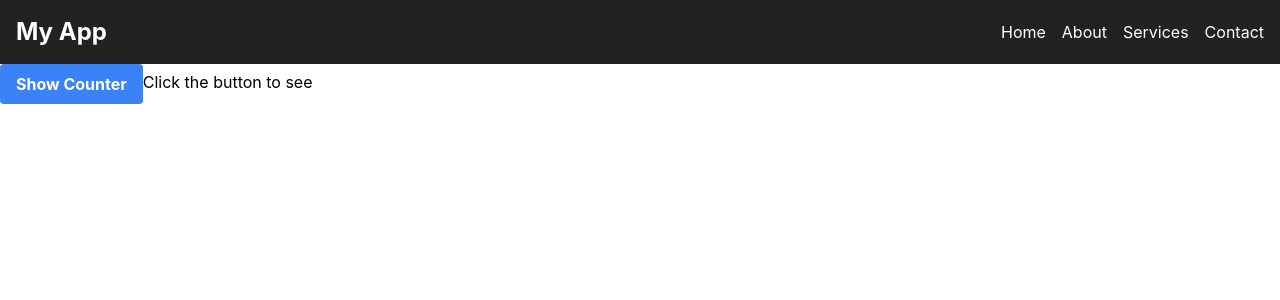
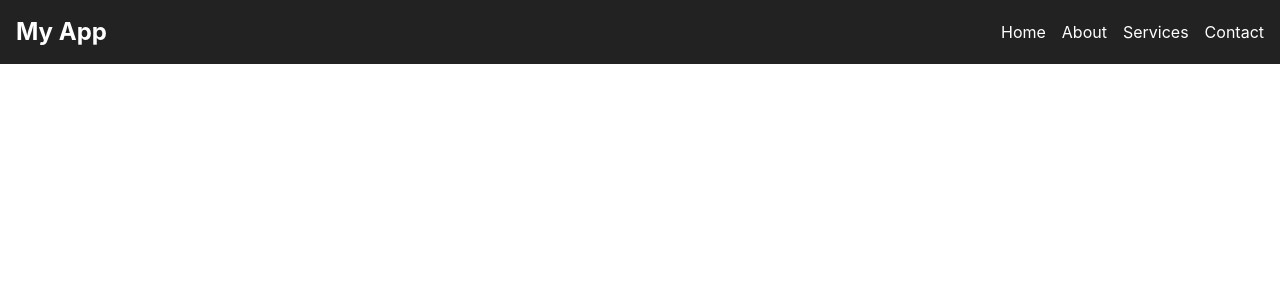
Before and after one commit to Kaustubh0511/Pract_React, a React (Create React App) app: page / in a window 1280 px wide. Shown: the top 300 px of the page. Built offline with nearby package versions, Linux system fonts and the light colour scheme.

Commit message:
Cleanup in useEffect

```diff
--- a/src/App.js
+++ b/src/App.js
@@ -25,7 +25,8 @@ function App() {
       <Card /> */}
       {/* <Main /> */}
       {/* {alert('Page Rendering')} */}
-      <Counter />
+      {/* <Counter /> */}
+
     </div>
   );
 }
--- a/src/Counter.js
+++ b/src/Counter.js
@@ -9,12 +9,14 @@ const Counter = () =>{
     }
 
     useEffect(() =>{
+        console.log('setting interval')
         const timer = setInterval(() =>setCount(count+1),5000);
 
         return(() =>{
+            console.log('clearing interval')
             clearInterval(timer);
         })
-    },[])
+    },[count])
 
     return(
         <div>
```
